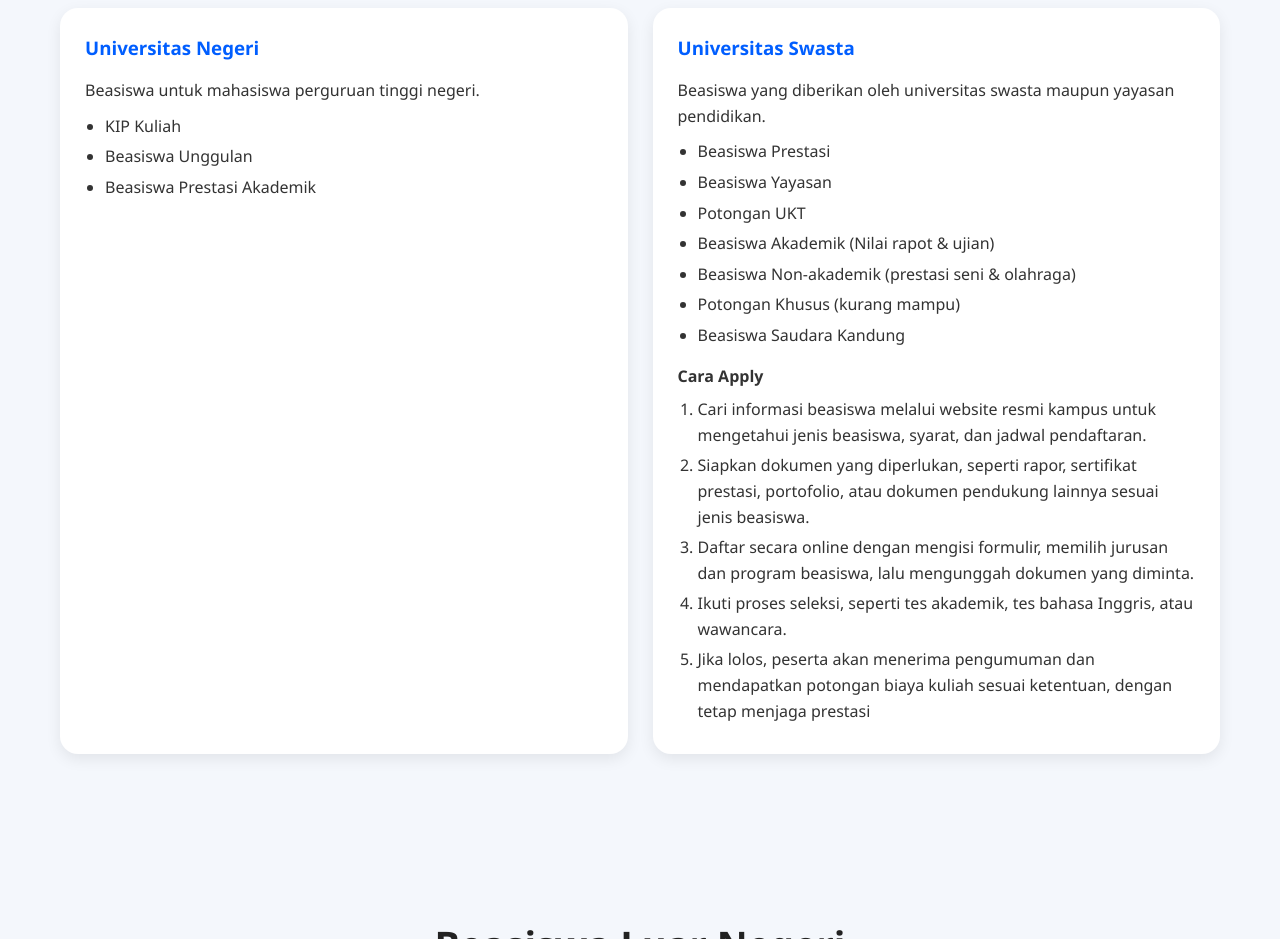
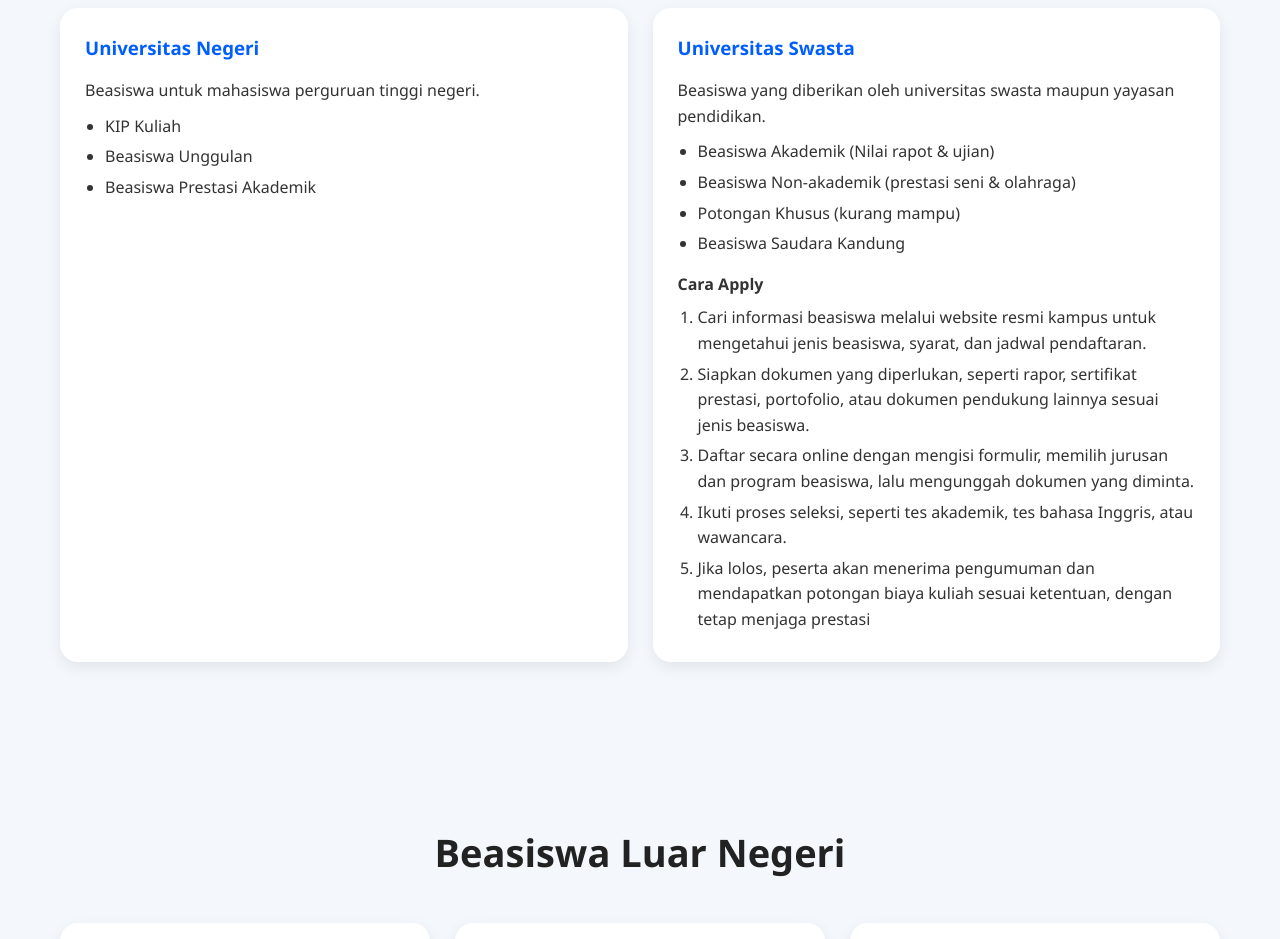
Before and after one commit to jenjenqq/ScholarshipCorner, a plain HTML site: page index.html in a window 1280 px wide. Shown: the part 1560-2499 px from the top of the page. Drawn offline with Linux system fonts and the light colour scheme.

Commit message:
Update index.html

```diff
--- a/index.html
+++ b/index.html
@@ -111,11 +111,6 @@
                     maupun yayasan pendidikan.
                 </p>
 
-                <ul>
-                    <li>Beasiswa Prestasi</li>
-                    <li>Beasiswa Yayasan</li>
-                    <li>Potongan UKT</li>
-                </ul>
                 <ul>
                     <li>Beasiswa Akademik (Nilai rapot & ujian)</li>
                     <li>Beasiswa Non-akademik (prestasi seni & olahraga)</li>
```
